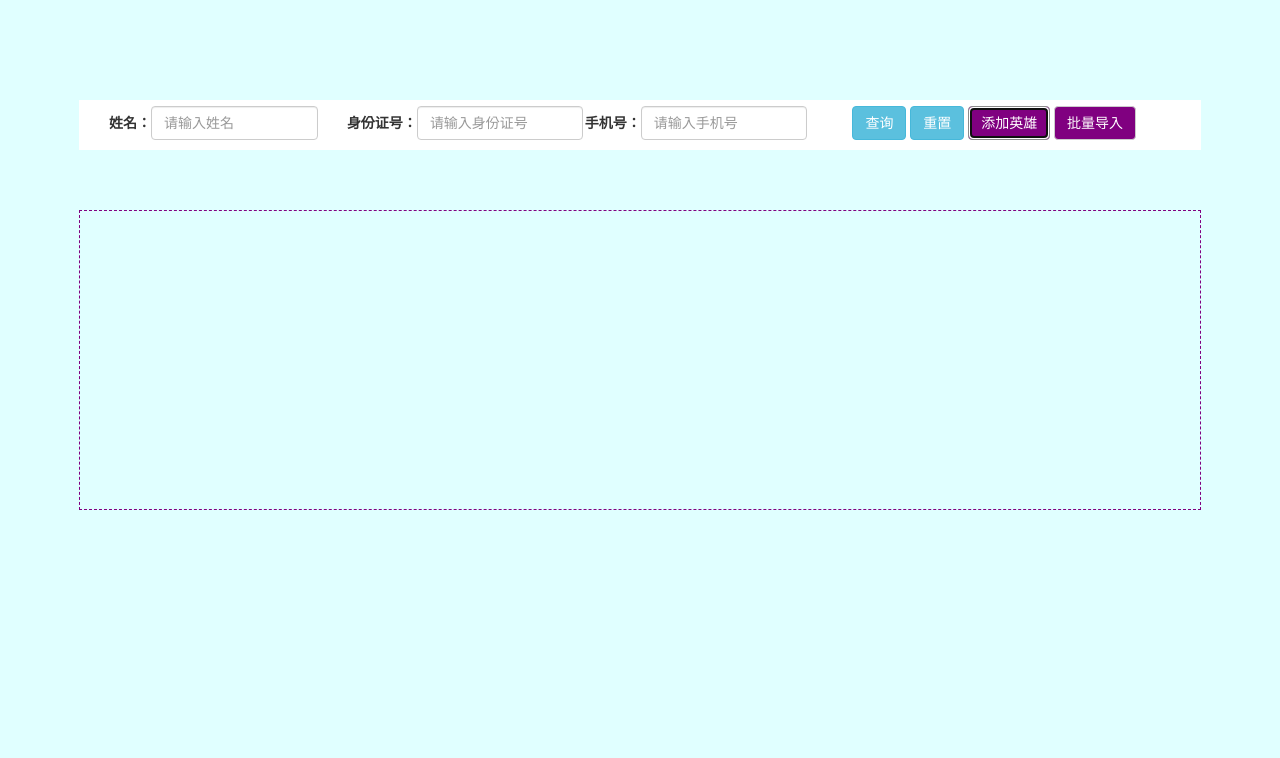
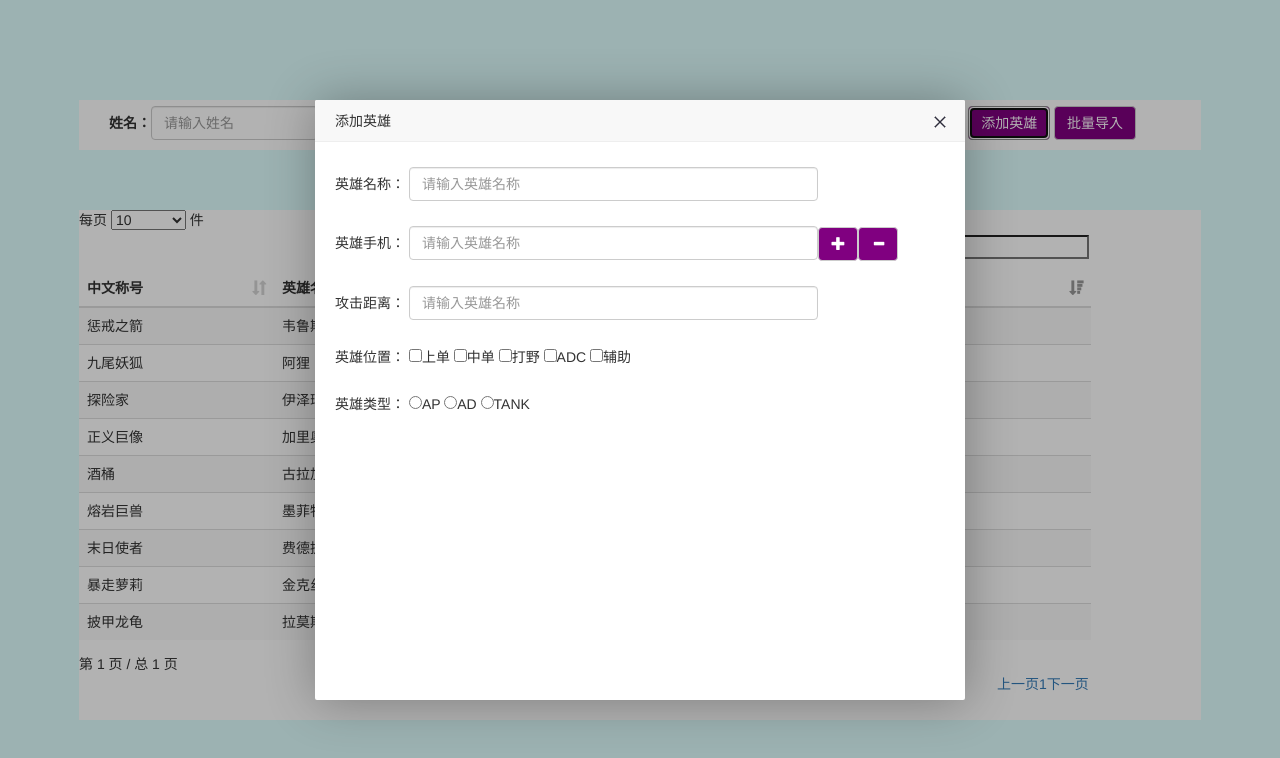
Before and after one commit to WineyeLiu/front-tech-demo, a plain HTML site: page code/index.html in a window 1280 px wide. Both pictures are taken after a click on the button "添加英雄". Drawn offline with Linux system fonts and the light colour scheme.

Commit message:
add tables and layers

```diff
--- /dev/null
+++ b/code/data/tableData.json
@@ -0,0 +1,57 @@
+[
+    {
+        "title-CN": "九尾妖狐",
+        "name-CN": "阿狸",
+        "damegeType": "AP",
+        "position": "Mid",
+        "attachRange": "550"
+    },{
+        "title-CN": "暴走萝莉",
+        "name-CN": "金克丝",
+        "damegeType": "AD",
+        "position": "Adc",
+        "attachRange": "525"
+    },{
+        "title-CN": "惩戒之箭",
+        "name-CN": "韦鲁斯",
+        "damegeType": "AD",
+        "position": "Adc,Mid",
+        "attachRange": "575"
+    },{
+        "title-CN": "探险家",
+        "name-CN": "伊泽瑞尔",
+        "damegeType": "AD",
+        "position": "Adc,Mid,Jungle",
+        "attachRange": "550"
+    },{
+        "title-CN": "披甲龙龟",
+        "name-CN": "拉莫斯",
+        "damegeType": "TANK",
+        "position": "Top,Jungle",
+        "attachRange": "125"
+    },{
+        "title-CN": "正义巨像",
+        "name-CN": "加里奥",
+        "damegeType": "AP",
+        "position": "Mid",
+        "attachRange": "550"
+    },{
+        "title-CN": "酒桶",
+        "name-CN": "古拉加斯",
+        "damegeType": "AP",
+        "position": "Mid",
+        "attachRange": "550"
+    },{
+        "title-CN": "熔岩巨兽",
+        "name-CN": "墨菲特",
+        "damegeType": "AP",
+        "position": "Mid",
+        "attachRange": "550"
+    },{
+        "title-CN": "末日使者",
+        "name-CN": "费德提克",
+        "damegeType": "AP",
+        "position": "Mid",
+        "attachRange": "550"
+    }
+]
--- a/code/index.html
+++ b/code/index.html
@@ -17,6 +17,7 @@
     <script src="res/datatables/js/jquery.dataTables.js"></script>
     <script src="res/layer/layer.js"></script>
     <script src="res/select2/js/select2.min.js"></script>
+    <script src="index.js"></script>
 
     <title>List</title>
 </head>
@@ -63,9 +64,21 @@
             background-color: purple;
         }
         .tableBody {
-            height: 300px;
-            border: 1px dashed purple;
+            height: 510px;
+            /*border: 1px dashed purple;*/
             margin-top: 60px;
+            background-color: white;
+        }
+        .wrapper {
+            width: 90%;
+        }
+        .addHeroUl {
+            list-style-type: none;
+        }
+        .addHeroUl li {
+            display: block;
+            width: 90%;
+            margin: 25px 20px;
         }
     </style>
 
@@ -91,12 +104,19 @@
             <div class="header-right">
                 <button type="button" class="btn btn-info">查询</button>
                 <button type="button" class="btn btn-info">重置</button>
-                <button type="button" class="btn btn-default">添加英雄</button>
+                <button id="addHero" type="button" class="btn btn-default">添加英雄</button>
                 <button type="button" class="btn btn-default">批量导入</button>
             </div>
         </div>
-        <div class="tableBody"></div>
+        <div class="tableBody">
+            <div class="wrapper">
+                <table id="heroTable" class="table table-striped"></table>
+            </div>
+        </div>
     </div>
+    <!-- 弹出层 -->
+
 
 </body>
+
 </html>
--- /dev/null
+++ b/code/index.js
@@ -0,0 +1,92 @@
+$(function(){
+    /**
+     * 渲染表格
+     */
+    $('#heroTable').DataTable({
+        //dom: '<"float_left"f>r<"float_right"l>tip',
+        language: {
+            'emptyTable': '没有数据',
+            'loadingRecords': '加载中...',
+            'processing': '查询中...',
+            'search': '检索:',
+            'lengthMenu': '每页 _MENU_ 件',
+            'zeroRecords': '没有数据',
+            'paginate': {
+                'first':      '第一页',
+                'last':       '最后一页',
+                'next':       '下一页',
+                'previous':   '上一页'
+            },
+            'info': '第 _PAGE_ 页 / 总 _PAGES_ 页',
+            'infoEmpty': '没有数据',
+            'infoFiltered': '(过滤总件数 _MAX_ 条)'
+        },
+        ajax: {
+            url: 'data/tableData.json',
+            dataSrc:''
+        },
+        order: [[4,'desc']],
+        columnDefs: [
+            {
+                targets: 0,
+                data: 'title-CN',
+                title: '中文称号',
+                //render:function(){}
+            },{
+                targets: 1,
+                data: 'name-CN',
+                title: '英雄名称',
+            },{
+                targets: 2,
+                data: 'damegeType',
+                title: '英雄类型',
+            },{
+                targets: 3,
+                data: 'position',
+                title: '上场位置',
+            },{
+                targets: 4,
+                data: 'attachRange',
+                title: '攻击距离',
+            }
+        ]
+    });
+
+    /**
+     * 添加英雄点击事件
+     *
+     */
+    $('#addHero').bind('click', function(){
+        var html = '<ul class="addHeroUl"><li><lable>英雄名称：</lable> <input type="text" class="form-control" placeholder="请输入英雄名称"></li>'+
+        '<span><li><lable>英雄手机：</lable> <input type="text" class="form-control" placeholder="请输入英雄名称">'+
+        '<button onclick="add(this)" type="button" class="btn btn-default" aria-label="Left Align"><span class="glyphicon glyphicon-plus" aria-hidden="true"></span></button>'+
+        '<button onclick="del(this)" type="button" class="btn btn-default" aria-label="Left Align"><span class="glyphicon glyphicon-minus" aria-hidden="true"></span></button></li></span>'+
+        '<li><lable>攻击距离：</lable> <input type="text" class="form-control" placeholder="请输入英雄名称"></li>'+
+        '<li><lable>英雄位置：</lable> <input type="checkbox">上单 <input type="checkbox">中单 <input type="checkbox">打野 <input type="checkbox">ADC <input type="checkbox">辅助</li>'+
+        '<li><lable>英雄类型：</lable> <input name="heroType" type="radio">AP <input name="heroType" type="radio">AD <input name="heroType" type="radio">TANK</li></ul>';
+        var index= layer.open({
+            type: 1,
+            title: '添加英雄',
+            area: ['650px', '600px'],
+            content: html
+        });
+    });
+
+});
+
+
+function add(d) {
+    var jqSp = $(d.parentElement.parentElement); // 获取当前元素的父级元素 即li元素
+    console.log(jqSp);
+    var html = '<li><lable>英雄手机：</lable> <input type="text" class="form-control" placeholder="请输入英雄名称">'+
+    '<button onclick="add(this)" type="button" class="btn btn-default" aria-label="Left Align"><span class="glyphicon glyphicon-plus" aria-hidden="true"></span></button>'+
+    '<button onclick="del(this)" type="button" class="btn btn-default" aria-label="Left Align"><span class="glyphicon glyphicon-minus" aria-hidden="true"></span></button></li>';
+    jqSp.append(html);
+
+}
+
+function del(d) {
+    var jqLi = $(d.parentElement);
+    console.log(jqLi);
+    jqLi.remove();
+}
```
Also changed, not shown: code/addHero.html (added, +6 -0 lines).
